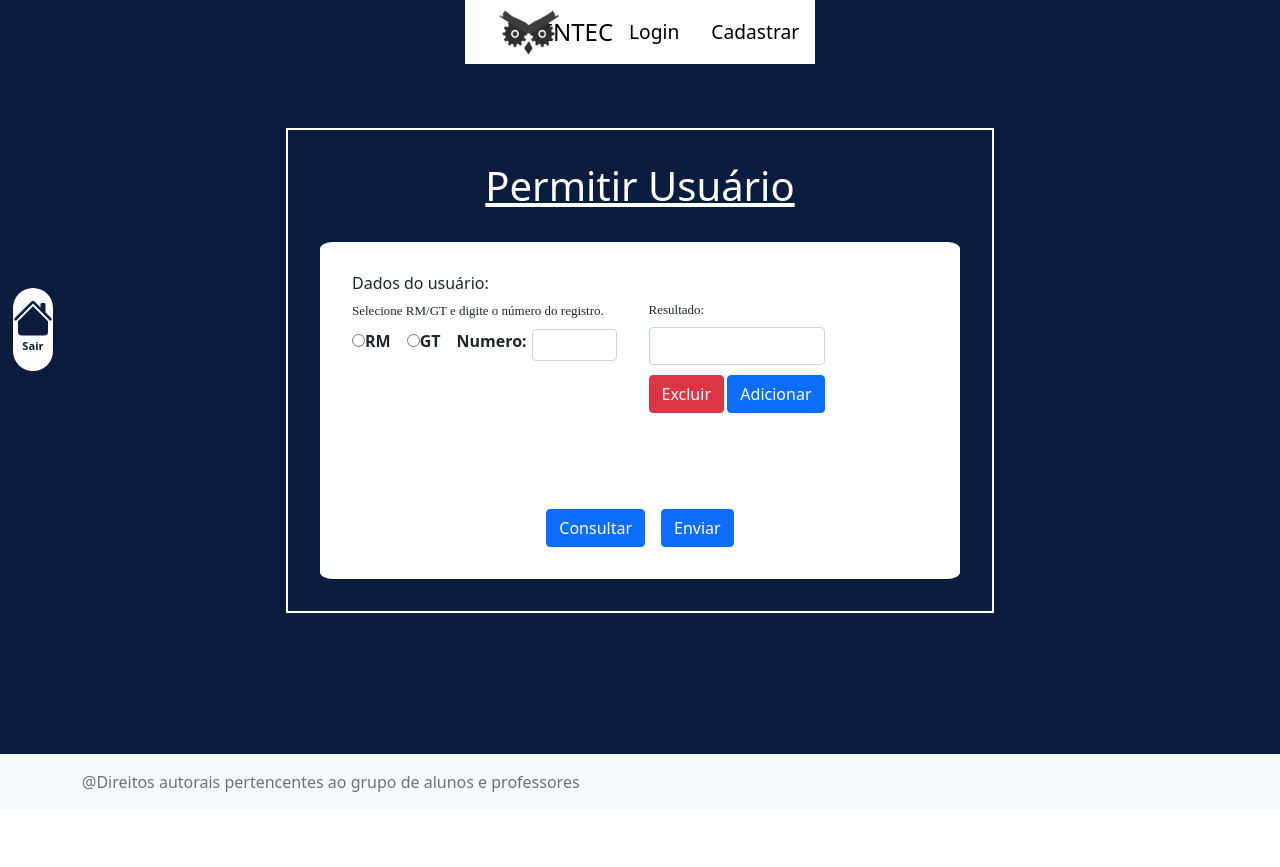
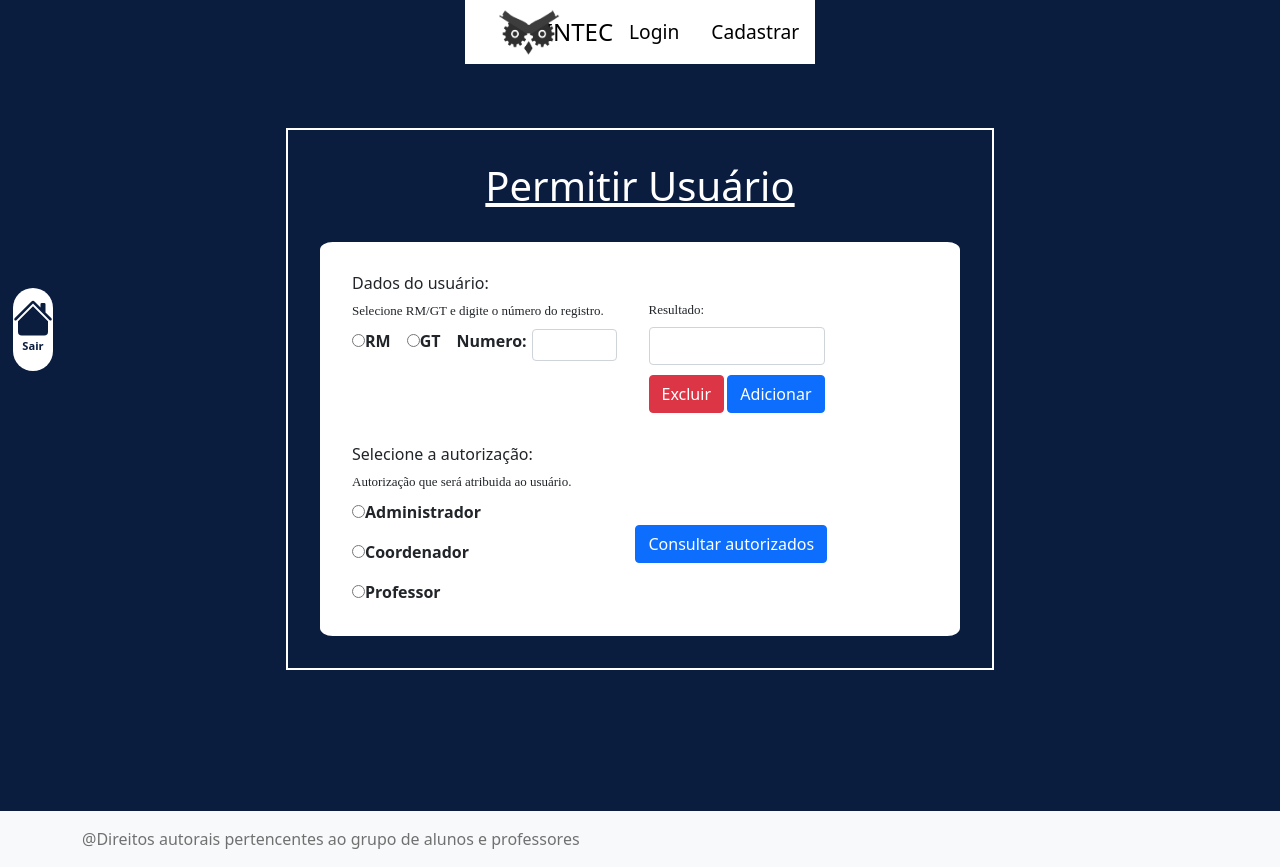
Before and after one commit to IntecEmbu/ProfessoresAlunos-frontend, a React (Create React App) app: page /Permuser in a window 1280 px wide. Before the commit the page ends 810 px from the top, so only its background shows below. Built offline with nearby package versions, Linux system fonts and the light colour scheme; sample sign-in values are in the browser's storage.

Commit message:
page perm

```diff
--- a/src/pages/PermUser/index.js
+++ b/src/pages/PermUser/index.js
@@ -16,7 +16,7 @@ function Index() {
             <div className='pai-Perm'>
                 <h1 className='text-Perm'>Permitir Usuário</h1>
                 <div className='Perm-container'>
-                    <div className='justfy'>
+                    <div className='justfy-perm'>
                         <fieldset class="">
                             <div className='perm-left'>
                                 <h6>Dados do usuário:</h6>
@@ -58,15 +58,54 @@ function Index() {
                                     type="text"
                                     required />
                             </div>
-                            <div className='btn-add-excluir'>
+                            <div className='btn-perm-excluir'>
                                 <Button variant='danger'>Excluir</Button>
                                 <Button>Adicionar</Button>
                             </div>
                         </div>
                     </div>
-                    <div className='btn-perm-cont'>
-                        <Button> Consultar </Button>
-                        <Button> Enviar </Button>
+                    <div className='justfy-perm'>
+                        <fieldset class="">
+                            <div className='perm-left'>
+                                <h6>Selecione a autorização:</h6>
+                                <Form.Label className='rm-gt-n'>Autorização que será atribuida ao usuário.</Form.Label>
+                                <div class="" className='Perm-aut'>
+                                    <div class="" >
+                                        <label class="" for="gridRadios2">
+                                            <input
+                                                type="radio"
+                                                name="auto"
+                                                value="Administrador"
+                                                required />
+                                            Administrador
+                                        </label>
+                                    </div>
+                                    <div class="">
+                                        <label class="" for="gridRadios2">
+                                            <input
+                                                type="radio"
+                                                name="auto"
+                                                value="Coordenador"
+                                                required />
+                                            Coordenador
+                                        </label>
+                                    </div>
+                                    <div class="">
+                                        <label class="" for="gridRadios2">
+                                            <input
+                                                type="radio"
+                                                name="auto"
+                                                value="Professor"
+                                                required />
+                                            Professor
+                                        </label>
+                                    </div>
+                                </div>
+                            </div>
+                        </fieldset>
+                        <div className='btn-consultar'>
+                            <Button> Consultar autorizados</Button>
+                        </div>
                     </div>
                 </div>
             </div>
--- a/src/styles/PermUser.css
+++ b/src/styles/PermUser.css
@@ -77,7 +77,7 @@
     font-family: bold;
 }
 
-.justfy{
+.justfy-perm{
     display: flex;
     flex-direction: row;
 }
@@ -100,7 +100,7 @@
     text-align: left;
 }
 
-.btn-add-excluir{
+.btn-perm-excluir{
     margin-top: 2rem;
     display: flex;
     flex-wrap: wrap;
@@ -108,3 +108,16 @@
     justify-content: space-between;
     align-content: space-between;
 }
+
+.Perm-aut{
+    display: flex;
+    flex-direction: column;
+    gap: 1rem;
+    justify-content: center;
+    font-weight: bold;
+}
+
+.btn-consultar{
+    padding: 2rem;
+    margin-top: 5rem;
+}
```
